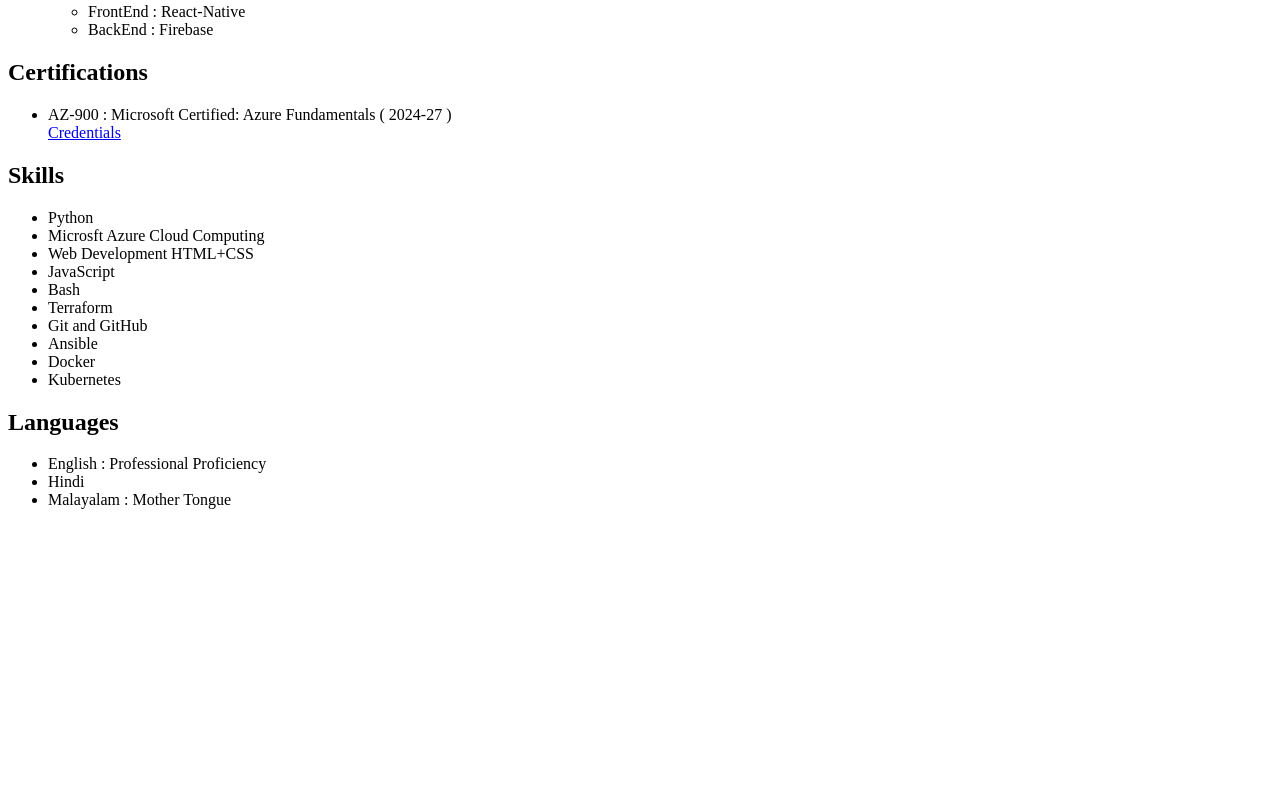
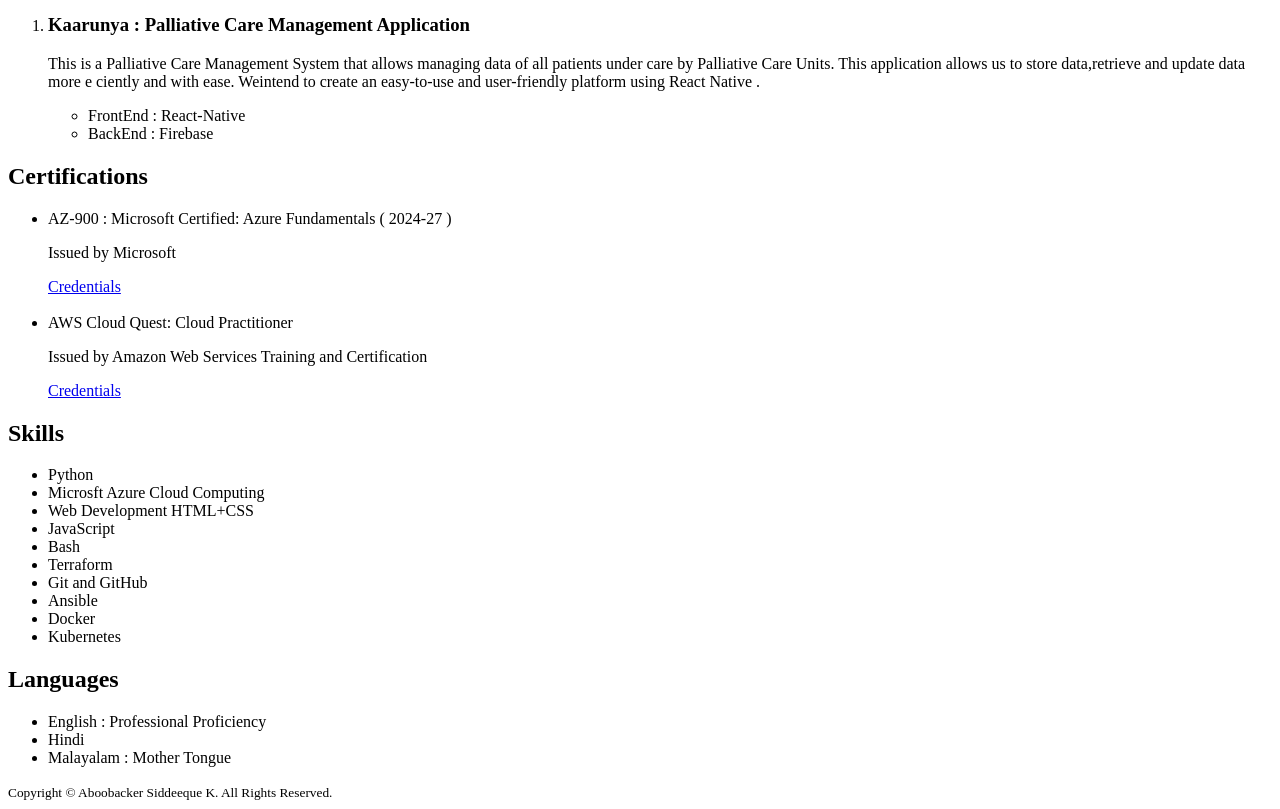
Before and after one commit to ph4antom74/portfolio, a plain HTML site: page index.html in a window 1280 px wide. Shown: the part 1052-1861 px from the top of the page. Before the commit the page ends 1577 px from the top, so only its background shows below. Drawn offline with Linux system fonts and the light colour scheme.

Commit message:
Included new infos

```diff
--- a/index.html
+++ b/index.html
@@ -7,6 +7,7 @@
     <link rel="stylesheet" href="index.css">
 </head>
 <body>
+    <div style="padding: 3%;"></div>
     <img src="./images/asi1.png" height="200" alt="Aboobacker Siddeeque">
     <h1>Aboobacker Siddeeque K</h1><hr/>
     <p > Passionate about working as a Software development and Information Technology
@@ -14,6 +15,7 @@
         mybest with a challenging position to expand and utilise my learning skills and knowledge.
     </p>
     <a href="contact.html">Contact</a>
+    <br><br><hr/>
     <h2>Education</h2>
     <ul>
         <li><b>M.Sc Information Technology</b></li>
@@ -56,7 +58,12 @@
     <h2>Certifications</h2>
     <ul>
         <li>AZ-900 : Microsoft Certified: Azure Fundamentals ( 2024-27 )</li>
+        <p>Issued by Microsoft</p>
         <a href="https://learn.microsoft.com/api/credentials/share/en-us/AboobackerSiddeequeK-1583/10745BB31DBC32A2?sharingId=1C4259F94907C7EE">Credentials</a>
+        <br><br>
+        <li>AWS Cloud Quest: Cloud Practitioner</li>
+        <p>Issued by Amazon Web Services Training and Certification</p>
+        <a href="https://www.credly.com/badges/f634c8d5-4c4a-4b2a-bb98-0aec95143d55">Credentials</a>
     </ul>
     <h2>Skills</h2>
     <ul>
@@ -77,5 +84,11 @@
         <li>Hindi</li>
         <li>Malayalam : Mother Tongue</li>
     </ul>
+    <footer>
+        <small>
+          Copyright © Aboobacker Siddeeque K. All Rights Reserved.
+        </small>
+      </footer>
+
 </body>
 </html>
```
